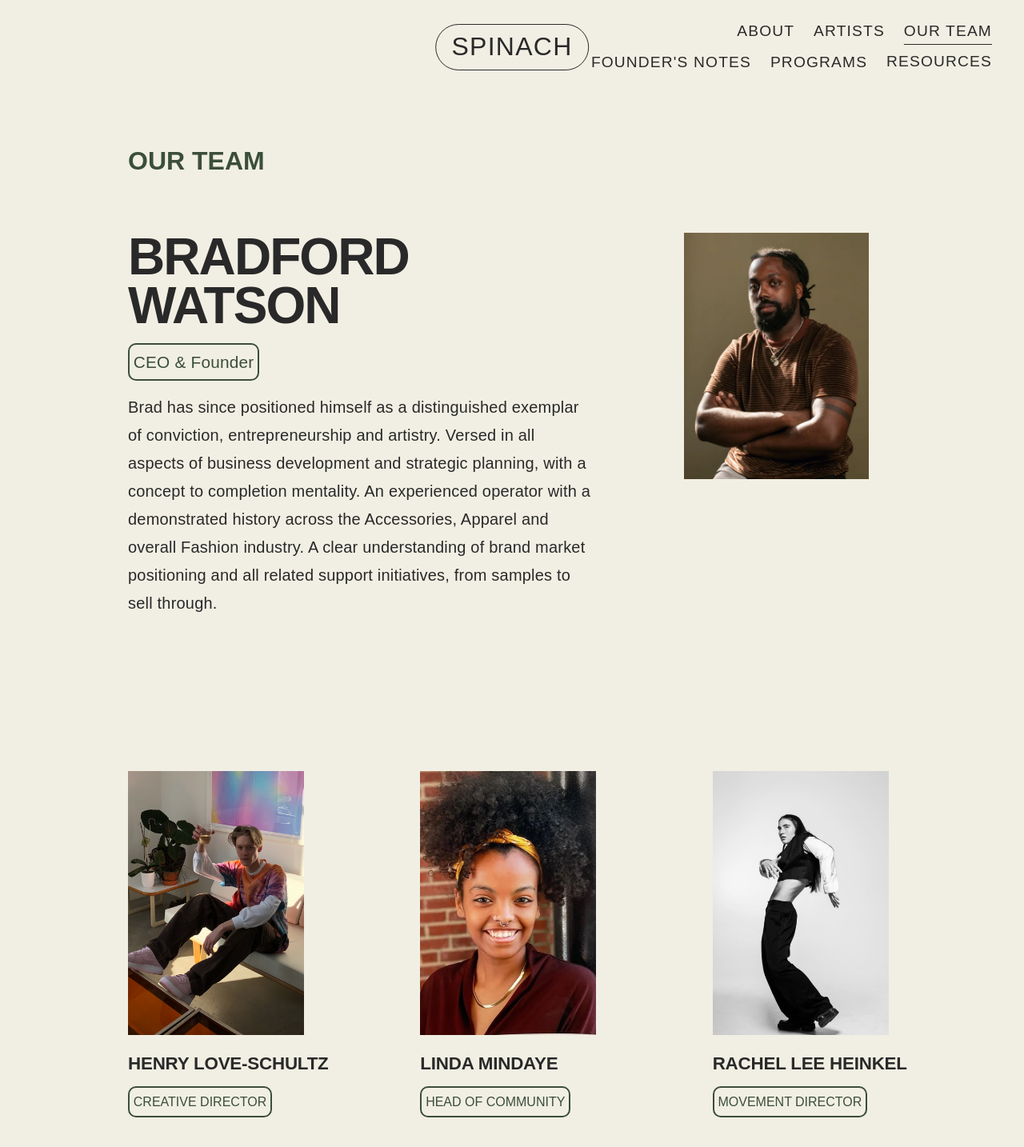
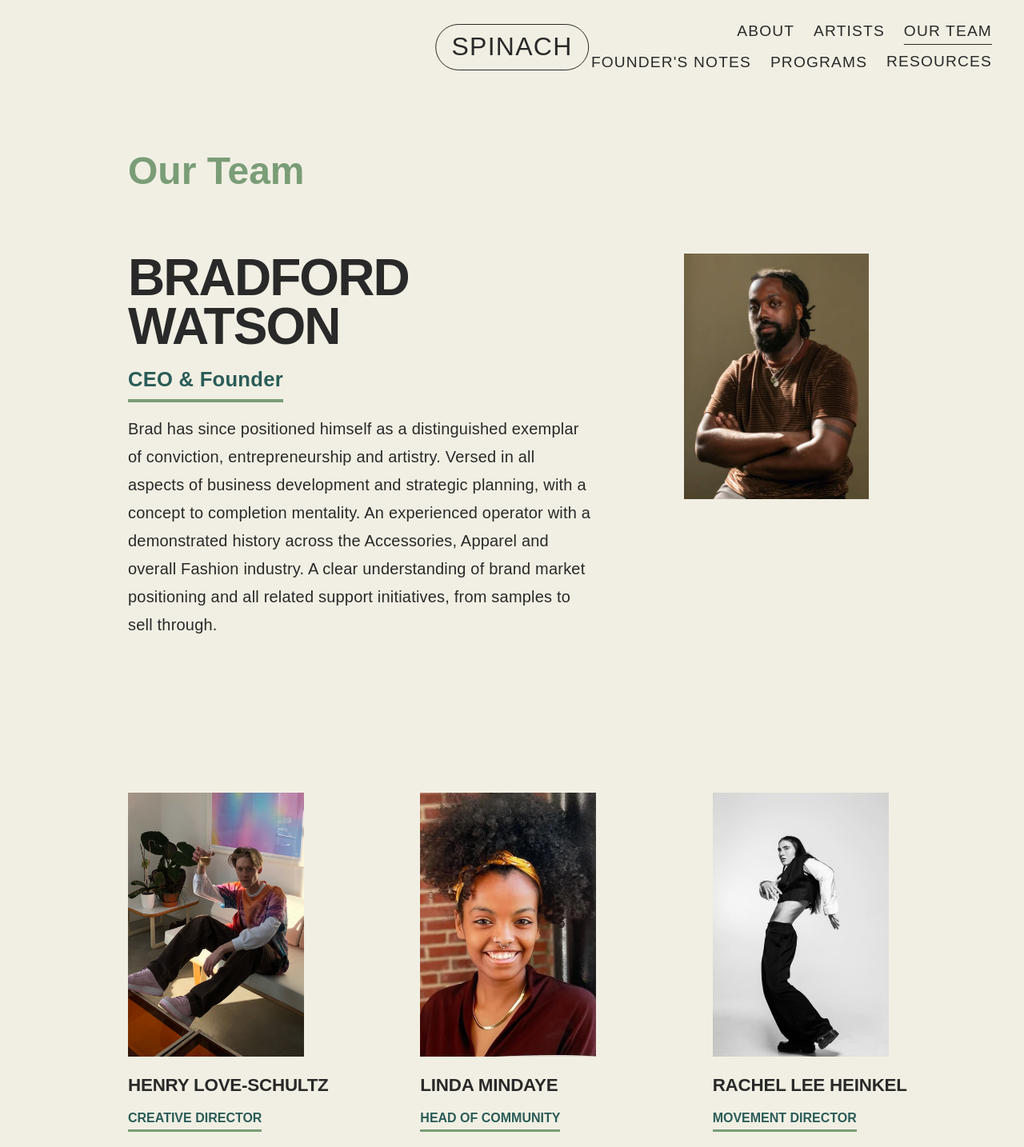
Before and after one commit to juliettemangon2/spinach-recordings, a Next.js app: page /our-team in a window 1280 px wide. Shown: the top 1434 px of the page at 80% size. Built offline with nearby package versions, Linux system fonts and the light colour scheme; a web font is replaced by a local one.

Commit message:
our team

```diff
--- a/app/our-team/our-team.module.css
+++ b/app/our-team/our-team.module.css
@@ -28,11 +28,10 @@
   padding-top: 3rem;
   display: block;
   font-family: var(--font-aktiv);
-  font-size: 2rem;
+  font-size: 3rem;
   font-weight: 700;
   letter-spacing: 0em;
-  text-transform: uppercase;
-  color: var(--green);
+  color: var(--sage);
   margin-bottom: 3rem;
 
 }
@@ -66,28 +65,31 @@
   letter-spacing: -0.03em;
   line-height: 0.95;
 
+
 }
 
+
+
 .ceoRoleLink {
-  border: 2px solid var(--green);
-  padding: 0.3rem;
-  border-radius: 10px;
+
   font-family: var(--font-aktiv);
-  font-size: 1.3rem;
+  font-size: 1.6rem;
   text-transform: none;
   letter-spacing: 0.01em;
-  color: var(--green);
+  color: var(--teal);
   margin-top: 0rem;
-  font-weight: 500;
+  font-weight: 600;
   text-decoration: none;
   display: inline-block;
   width: fit-content;
   transition: background-color var(--transition-base), color var(--transition-base);
+   padding: 0.2rem 0;
+  border-bottom: 4px solid var(--sage);
+  padding-top: 0rem;
 }
 
 .ceoRoleLink:hover {
-  background-color: var(--teal);
-  color: var(--cream);
+  color: var(--charcoal);
 }
 
 .ceoBio {
@@ -158,7 +160,6 @@
   line-height: 1.1;
   padding-bottom: 0rem;
   margin-bottom: 0rem;
-
 }
 
 .featuredBio {
@@ -175,20 +176,21 @@
   font-size: 1rem;
   text-transform: none;
   letter-spacing: 0em;
-  color: var(--green);
+  color: var(--teal);
   text-decoration: none;
   display: inline-block;
   width: fit-content;
   margin-top: 0rem;
   transition: background-color var(--transition-base), color var(--transition-base);
-  border: 2px solid var(--green);
-  padding: 0.3rem;
-  border-radius: 10px;
+
+  padding: 0.1rem 0;
+  border-bottom: 3px solid var(--sage);
+  padding-top: 0rem;
+  font-weight: 600;
 }
 
 .featuredRoleLink:hover {
-  background-color: var(--teal);
-  color: var(--cream);
+  color: var(--charcoal);
 }
 
 /* Rest of Team — editorial credits on dark bg
--- a/app/programs/page.tsx
+++ b/app/programs/page.tsx
@@ -20,7 +20,9 @@ export default function ProgramsPage() {
 
       {/* Music Industry Masterclasses Section */}
       <section className={styles.masterclassSection}>
-        <h2 className={styles.masterclassTitle}>Music Industry Masterclasses</h2>
+        <div className={styles.masterclassTitleWrap}>
+          <h2 className={styles.masterclassTitle}>Music Industry Masterclasses</h2>
+        </div>
         <div className={styles.masterclassGrid}>
           <div className={styles.masterclassContent}>
             <p className={styles.masterclassBody}>
```
Also changed, not shown: app/programs/programs.module.css (+8 -5 lines).
